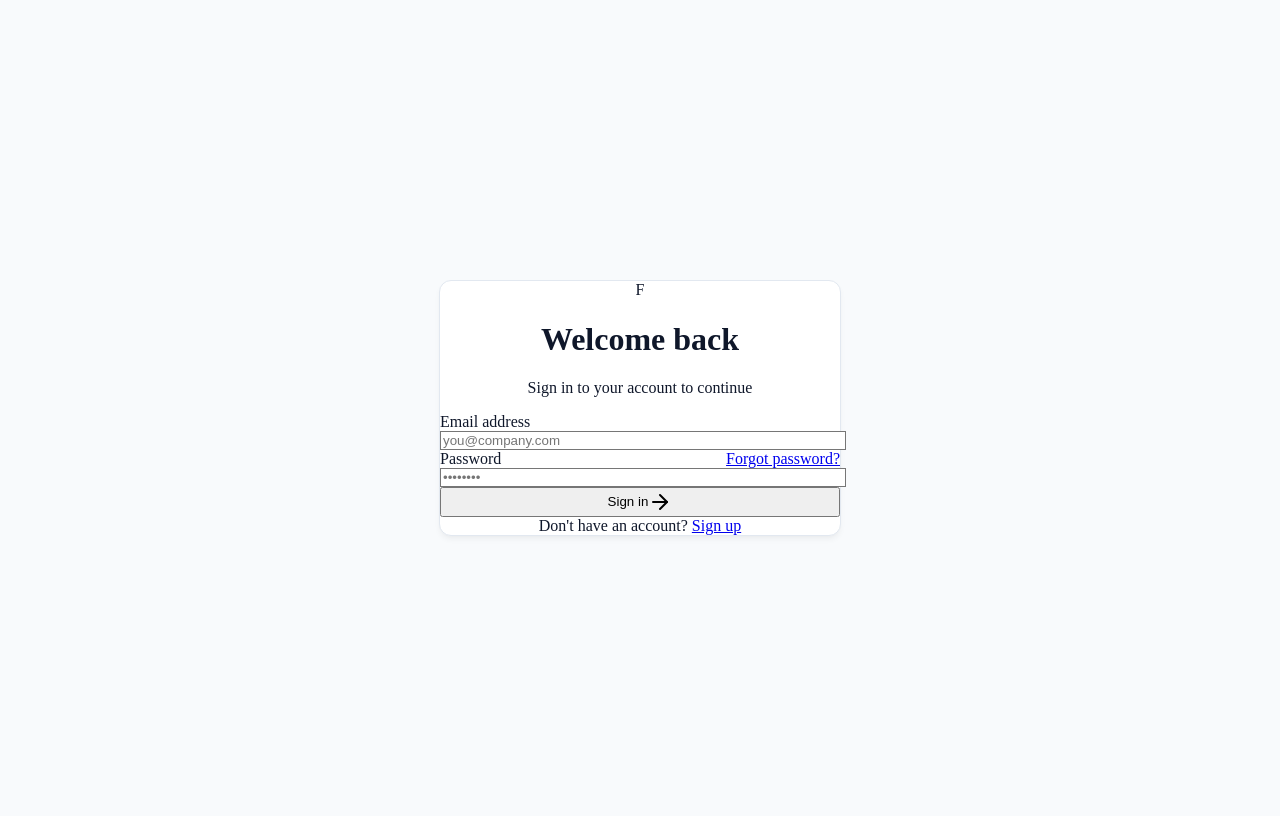
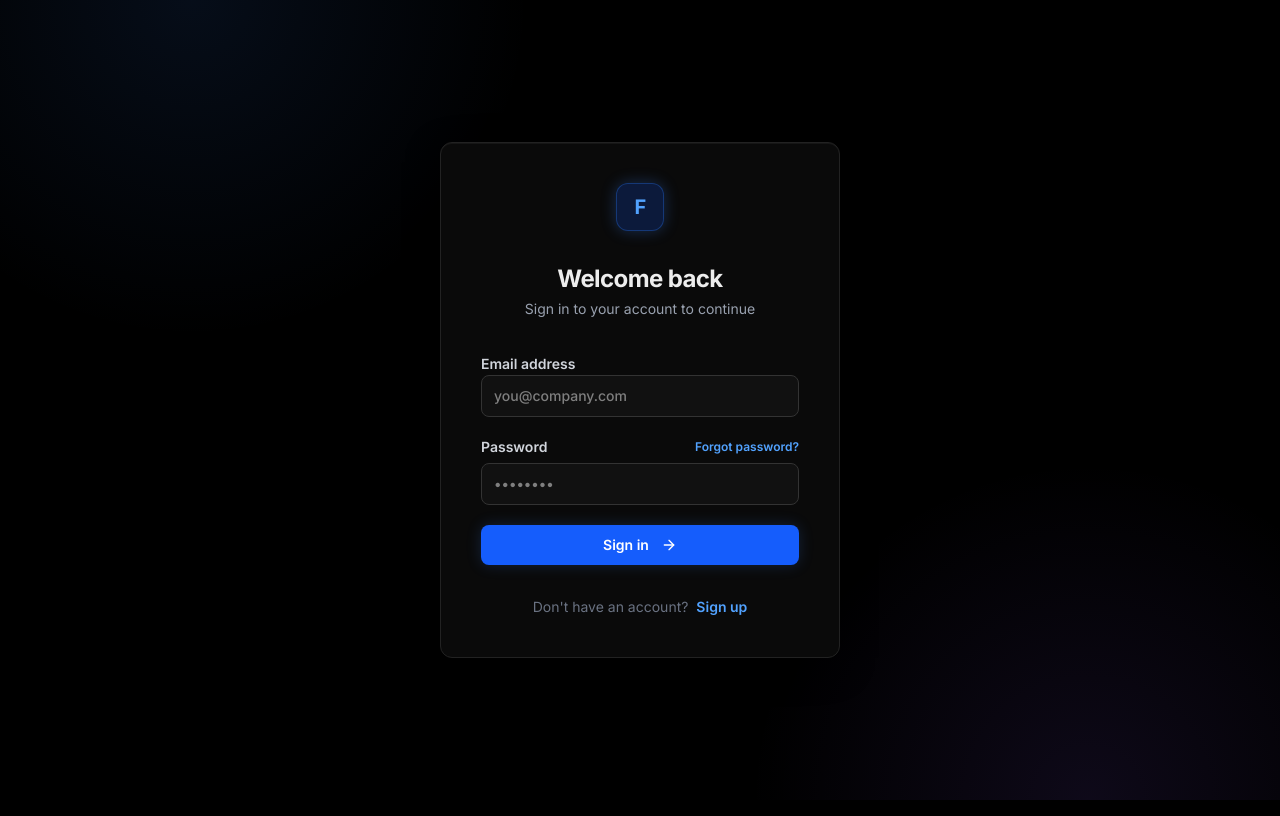
Before and after one commit to Arshad-WD/Financial-MERN, a Next.js app in the folder frontend/: page /login in a window 1280 px wide. Built offline with nearby package versions, Linux system fonts and the light colour scheme; no server answers.

Commit message:
fix(ui): resolve Tailwind v4 compilation crash and upgrade to premium dark aurora theme

```diff
--- a/frontend/src/app/globals.css
+++ b/frontend/src/app/globals.css
@@ -1,28 +1,34 @@
-@tailwind base;
-@tailwind components;
-@tailwind utilities;
+@import "tailwindcss";
 
 :root {
-  --background: #f8fafc; /* Sleek slate-50 */
-  --foreground: #0f172a; /* Slate 900 for text */
-  --card: #ffffff;
-  --card-foreground: #0f172a;
-  --border: #e2e8f0; /* Ultra-light borders */
-  --primary: #4f46e5; /* Deep Indigo */
+  --background: #000000; /* Pure deep black */
+  --foreground: #ededed;
+  --card: #0a0a0a; /* Vercel dark gray */
+  --card-foreground: #ededed;
+  --border: #222222; /* Subtle gleam border */
+  --primary: #3b82f6;
   --primary-foreground: #ffffff;
+}
+
+@theme {
+  --font-sans: "Inter", ui-sans-serif, system-ui, sans-serif, -apple-system;
 }
 
 body {
   color: var(--foreground);
   background: var(--background);
   min-height: 100vh;
+  /* Premium dark aurora background */
+  background-image:
+    radial-gradient(circle at 15% 0%, rgba(59, 130, 246, 0.1), transparent 25%),
+    radial-gradient(circle at 85% 100%, rgba(139, 92, 246, 0.1), transparent 25%);
+  background-attachment: fixed;
 }
 
-@layer utilities {
-  .clean-card {
-    background-color: var(--card);
-    border: 1px solid var(--border);
-    border-radius: 0.75rem;
-    box-shadow: 0 4px 6px -1px rgba(0, 0, 0, 0.05), 0 2px 4px -2px rgba(0, 0, 0, 0.025);
-  }
+.clean-card {
+  background-color: var(--card);
+  border: 1px solid var(--border);
+  border-radius: 0.75rem;
+  box-shadow: inset 0 1px 0 rgba(255, 255, 255, 0.05), 0 10px 40px -10px rgba(0, 0, 0, 0.5);
+  backdrop-filter: blur(10px);
 }
--- a/frontend/src/app/login/page.tsx
+++ b/frontend/src/app/login/page.tsx
@@ -30,18 +30,18 @@ export default function LoginPage() {
     };
 
     return (
-        <div className="min-h-screen bg-slate-50 flex flex-col items-center justify-center font-sans p-4">
-            <div className="w-full max-w-[400px] clean-card p-8 md:p-10 relative">
+        <div className="min-h-screen bg-transparent flex flex-col items-center justify-center font-sans p-4 relative z-10 w-full">
+            <div className="w-full max-w-[400px] clean-card p-8 md:p-10 relative bg-[#0a0a0a]/80 backdrop-blur-xl border border-[#222]">
 
                 <div className="flex justify-center mb-8">
-                    <div className="w-12 h-12 bg-blue-600 rounded-xl flex items-center justify-center shadow-md">
-                        <span className="text-white font-bold text-xl tracking-tight">F</span>
+                    <div className="w-12 h-12 bg-blue-600/20 border border-blue-500/30 rounded-xl flex items-center justify-center shadow-[0_0_15px_rgba(59,130,246,0.3)]">
+                        <span className="text-blue-400 font-bold text-xl tracking-tight">F</span>
                     </div>
                 </div>
 
                 <div className="text-center mb-8">
-                    <h1 className="text-2xl font-bold tracking-tight text-slate-900 mb-1">Welcome back</h1>
-                    <p className="text-sm text-slate-500">Sign in to your account to continue</p>
+                    <h1 className="text-2xl font-bold tracking-tight text-[#ededed] mb-1">Welcome back</h1>
+                    <p className="text-sm text-gray-400">Sign in to your account to continue</p>
                 </div>
 
                 {error && (
@@ -52,12 +52,12 @@ export default function LoginPage() {
 
                 <form onSubmit={handleSubmit} className="space-y-5">
                     <div className="space-y-1.5">
-                        <label className="text-sm font-semibold text-slate-700">Email address</label>
+                        <label className="text-sm font-semibold text-gray-300">Email address</label>
                         <input
                             type="email"
                             value={email}
                             onChange={(e) => setEmail(e.target.value)}
-                            className="w-full bg-white border border-slate-200 text-slate-900 rounded-lg py-2.5 px-3 outline-none focus:ring-2 focus:ring-blue-500/20 focus:border-blue-500 transition-all font-medium text-sm shadow-sm"
+                            className="w-full bg-[#111] border border-[#333] text-[#ededed] rounded-lg py-2.5 px-3 outline-none focus:ring-2 focus:ring-blue-500/20 focus:border-blue-500 transition-all font-medium text-sm"
                             placeholder="you@company.com"
                             required
                         />
@@ -65,14 +65,14 @@ export default function LoginPage() {
 
                     <div className="space-y-1.5">
                         <div className="flex items-center justify-between">
-                            <label className="text-sm font-semibold text-slate-700">Password</label>
-                            <Link href="#" className="text-xs font-semibold text-blue-600 hover:text-blue-700 transition-colors">Forgot password?</Link>
+                            <label className="text-sm font-semibold text-gray-300">Password</label>
+                            <Link href="#" className="text-xs font-semibold text-blue-400 hover:text-blue-300 transition-colors">Forgot password?</Link>
                         </div>
                         <input
                             type="password"
                             value={password}
                             onChange={(e) => setPassword(e.target.value)}
-                            className="w-full bg-white border border-slate-200 text-slate-900 rounded-lg py-2.5 px-3 outline-none focus:ring-2 focus:ring-blue-500/20 focus:border-blue-500 transition-all font-medium text-sm shadow-sm"
+                            className="w-full bg-[#111] border border-[#333] text-[#ededed] rounded-lg py-2.5 px-3 outline-none focus:ring-2 focus:ring-blue-500/20 focus:border-blue-500 transition-all font-medium text-sm"
                             placeholder="••••••••"
                             required
                         />
@@ -81,15 +81,15 @@ export default function LoginPage() {
                     <button
                         type="submit"
                         disabled={loading}
-                        className="w-full bg-blue-600 hover:bg-blue-700 text-white font-semibold text-sm py-2.5 px-4 rounded-lg transition-colors shadow-sm disabled:opacity-50 mt-4 flex items-center justify-center gap-2"
+                        className="w-full bg-blue-600 hover:bg-blue-500 text-white font-semibold text-sm py-2.5 px-4 rounded-lg transition-colors shadow-[0_0_15px_rgba(59,130,246,0.2)] disabled:opacity-50 mt-4 flex items-center justify-center gap-2"
                     >
                         {loading ? 'Signing in...' : 'Sign in'}
                         {!loading && <ArrowRight className="w-4 h-4 ml-1" />}
                     </button>
                 </form>
 
-                <div className="mt-8 text-sm text-center text-slate-500">
-                    Don't have an account? <Link href="/register" className="text-blue-600 hover:text-blue-700 font-semibold ml-1">Sign up</Link>
+                <div className="mt-8 text-sm text-center text-gray-500">
+                    Don't have an account? <Link href="/register" className="text-blue-400 hover:text-blue-300 font-semibold ml-1">Sign up</Link>
                 </div>
             </div>
         </div>
--- a/frontend/src/app/register/page.tsx
+++ b/frontend/src/app/register/page.tsx
@@ -36,18 +36,18 @@ export default function RegisterPage() {
     };
 
     return (
-        <div className="min-h-screen bg-slate-50 flex flex-col items-center justify-center font-sans p-4">
-            <div className="w-full max-w-[400px] clean-card p-8 md:p-10 relative">
+        <div className="min-h-screen bg-transparent flex flex-col items-center justify-center font-sans p-4 relative z-10 w-full">
+            <div className="w-full max-w-[400px] clean-card p-8 md:p-10 relative bg-[#0a0a0a]/80 backdrop-blur-xl border border-[#222]">
 
                 <div className="flex justify-center mb-8">
-                    <div className="w-12 h-12 bg-blue-600 rounded-xl flex items-center justify-center shadow-md">
-                        <span className="text-white font-bold text-xl tracking-tight">F</span>
+                    <div className="w-12 h-12 bg-blue-600/20 border border-blue-500/30 rounded-xl flex items-center justify-center shadow-[0_0_15px_rgba(59,130,246,0.3)]">
+                        <span className="text-blue-400 font-bold text-xl tracking-tight">F</span>
                     </div>
                 </div>
 
                 <div className="text-center mb-8">
-                    <h1 className="text-2xl font-bold tracking-tight text-slate-900 mb-1">Create an account</h1>
-                    <p className="text-sm text-slate-500">Enter your details to get started</p>
+                    <h1 className="text-2xl font-bold tracking-tight text-[#ededed] mb-1">Create an account</h1>
+                    <p className="text-sm text-gray-400">Enter your details to get started</p>
                 </div>
 
                 {error && (
@@ -58,36 +58,36 @@ export default function RegisterPage() {
 
                 <form onSubmit={handleSubmit} className="space-y-4">
                     <div className="space-y-1.5 bg">
-                        <label className="text-sm font-semibold text-slate-700">Full Name</label>
+                        <label className="text-sm font-semibold text-gray-300">Full Name</label>
                         <input
                             type="text"
                             value={name}
                             onChange={(e) => setName(e.target.value)}
-                            className="w-full bg-white border border-slate-200 text-slate-900 rounded-lg py-2.5 px-3 outline-none focus:ring-2 focus:ring-blue-500/20 focus:border-blue-500 transition-all font-medium text-sm shadow-sm"
+                            className="w-full bg-[#111] border border-[#333] text-[#ededed] rounded-lg py-2.5 px-3 outline-none focus:ring-2 focus:ring-blue-500/20 focus:border-blue-500 transition-all font-medium text-sm"
                             placeholder="John Doe"
                             required
                         />
                     </div>
 
                     <div className="space-y-1.5">
-                        <label className="text-sm font-semibold text-slate-700">Email address</label>
+                        <label className="text-sm font-semibold text-gray-300">Email address</label>
                         <input
                             type="email"
                             value={email}
                             onChange={(e) => setEmail(e.target.value)}
-                            className="w-full bg-white border border-slate-200 text-slate-900 rounded-lg py-2.5 px-3 outline-none focus:ring-2 focus:ring-blue-500/20 focus:border-blue-500 transition-all font-medium text-sm shadow-sm"
+                            className="w-full bg-[#111] border border-[#333] text-[#ededed] rounded-lg py-2.5 px-3 outline-none focus:ring-2 focus:ring-blue-500/20 focus:border-blue-500 transition-all font-medium text-sm"
                             placeholder="you@company.com"
                             required
                         />
                     </div>
 
                     <div className="space-y-1.5">
-                        <label className="text-sm font-semibold text-slate-700">Password</label>
+                        <label className="text-sm font-semibold text-gray-300">Password</label>
                         <input
                             type="password"
                             value={password}
                             onChange={(e) => setPassword(e.target.value)}
-                            className="w-full bg-white border border-slate-200 text-slate-900 rounded-lg py-2.5 px-3 outline-none focus:ring-2 focus:ring-blue-500/20 focus:border-blue-500 transition-all font-medium text-sm shadow-sm"
+                            className="w-full bg-[#111] border border-[#333] text-[#ededed] rounded-lg py-2.5 px-3 outline-none focus:ring-2 focus:ring-blue-500/20 focus:border-blue-500 transition-all font-medium text-sm"
                             placeholder="••••••••"
                             required
                         />
@@ -96,15 +96,15 @@ export default function RegisterPage() {
                     <button
                         type="submit"
                         disabled={loading}
-                        className="w-full bg-blue-600 hover:bg-blue-700 text-white font-semibold text-sm py-2.5 px-4 rounded-lg transition-colors shadow-sm disabled:opacity-50 mt-6 flex items-center justify-center gap-2"
+                        className="w-full bg-blue-600 hover:bg-blue-500 text-white font-semibold text-sm py-2.5 px-4 rounded-lg transition-colors shadow-[0_0_15px_rgba(59,130,246,0.2)] disabled:opacity-50 mt-6 flex items-center justify-center gap-2"
                     >
                         {loading ? 'Creating account...' : 'Create account'}
                         {!loading && <ArrowRight className="w-4 h-4 ml-1" />}
                     </button>
                 </form>
 
-                <div className="mt-8 text-sm text-center text-slate-500">
-                    Already have an account? <Link href="/login" className="text-blue-600 hover:text-blue-700 font-semibold ml-1">Sign in</Link>
+                <div className="mt-8 text-sm text-center text-gray-500">
+                    Already have an account? <Link href="/login" className="text-blue-400 hover:text-blue-300 font-semibold ml-1">Sign in</Link>
                 </div>
             </div>
         </div>
```
Also changed, not shown: frontend/src/app/dashboard/layout.tsx (+8 -8 lines), frontend/src/app/dashboard/page.tsx (+16 -17 lines), frontend/src/app/dashboard/transactions/page.tsx (+18 -18 lines).
